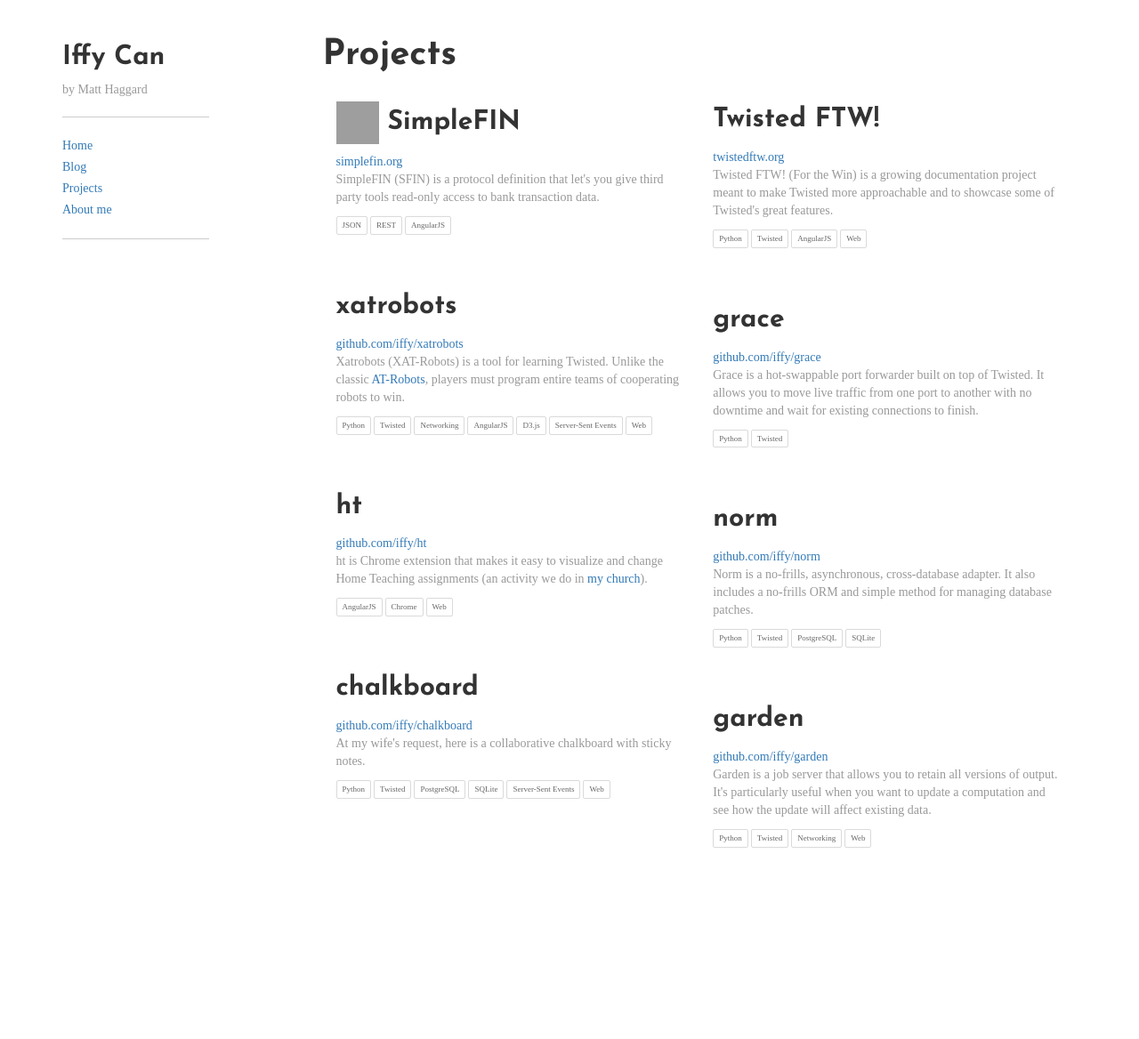
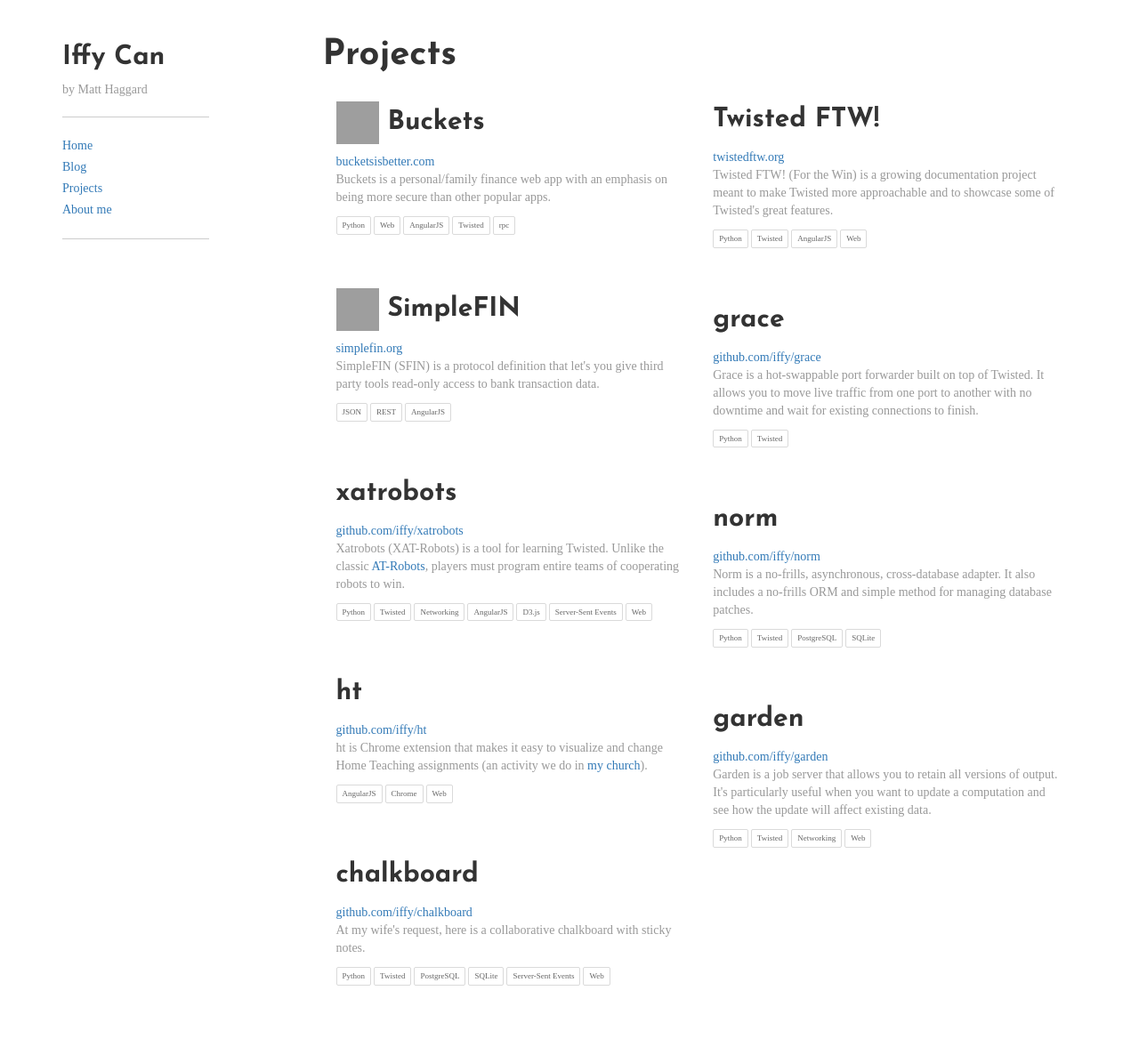
Before and after one commit to iffy/iffy.github.com, a Jekyll site: the page projects/index.html, which Jekyll copies as it is, in a window 1280 px wide. Shown: the whole page at 89% size. Built offline with Jekyll 4.4.1, drawn with Linux system fonts in a browser that asks for light colours; nearby versions of some CDN libraries; some web fonts are replaced; before the commit the page ends 1013 px from its top, so only the background shows below that; grey boxes are pictures that could not be loaded.

Commit message:
Add link to buckets

```diff
--- a/projects/index.html
+++ b/projects/index.html
@@ -37,6 +37,15 @@
         <h1 class="main">Projects</h1>
 
         <div class="col-sm-6">
+
+          <project tags="Python,Web,AngularJS,Twisted,rpc">
+            <div class="name"><div class="logo"><img src="/img/buckets.png"></div>Buckets</div>
+            <a class="link" href="http://bucketsisbetter.com" target="_blank">bucketsisbetter.com</a>
+            <div class="blurb">
+              Buckets is a personal/family finance web app with an emphasis on being more secure than other popular apps.
+            </div>
+          </project>
+
           <project tags="JSON,REST,AngularJS">
             <div class="name"><div class="logo"><img src="http://simplefin.org/img/logo.svg"></div>SimpleFIN</div>
             <a class="link" href="http://simplefin.org" target="_blank">simplefin.org</a>
```
